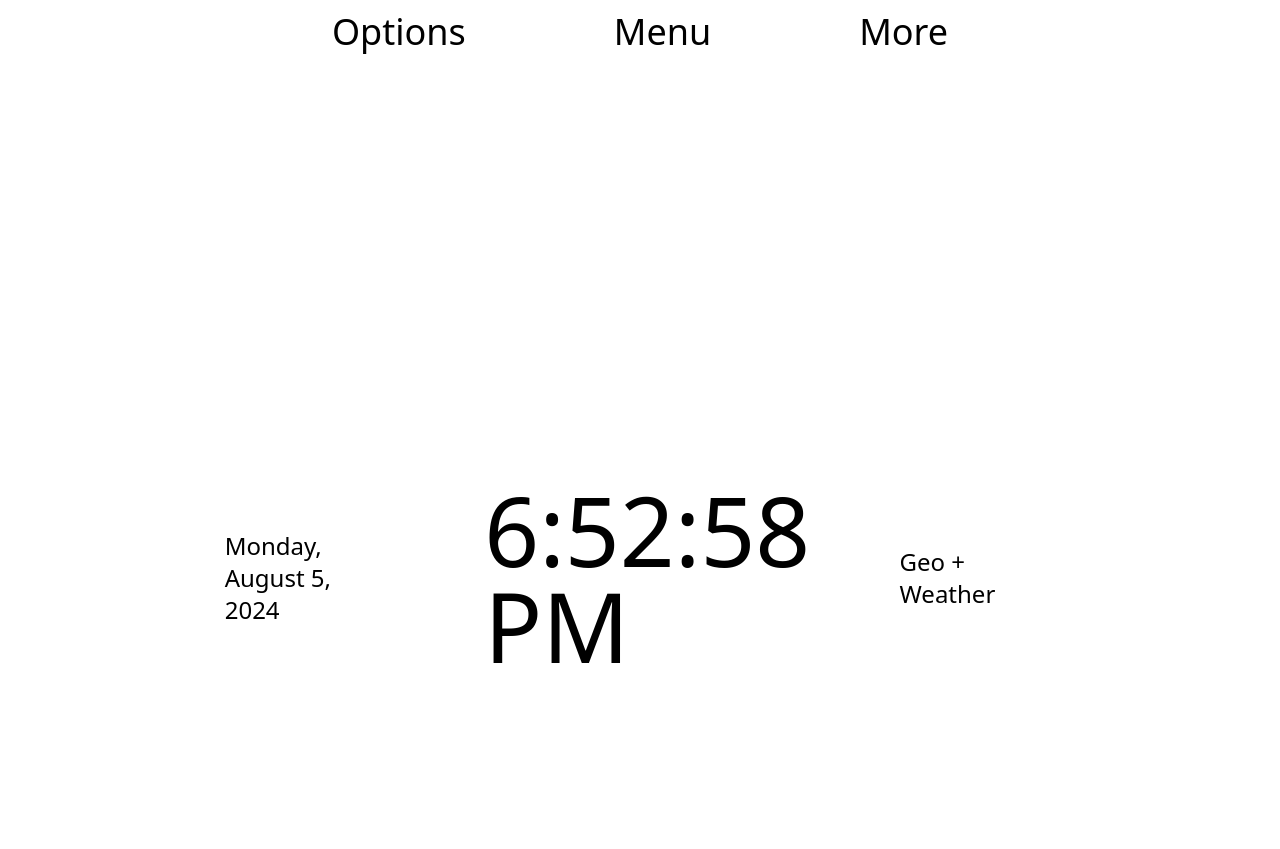
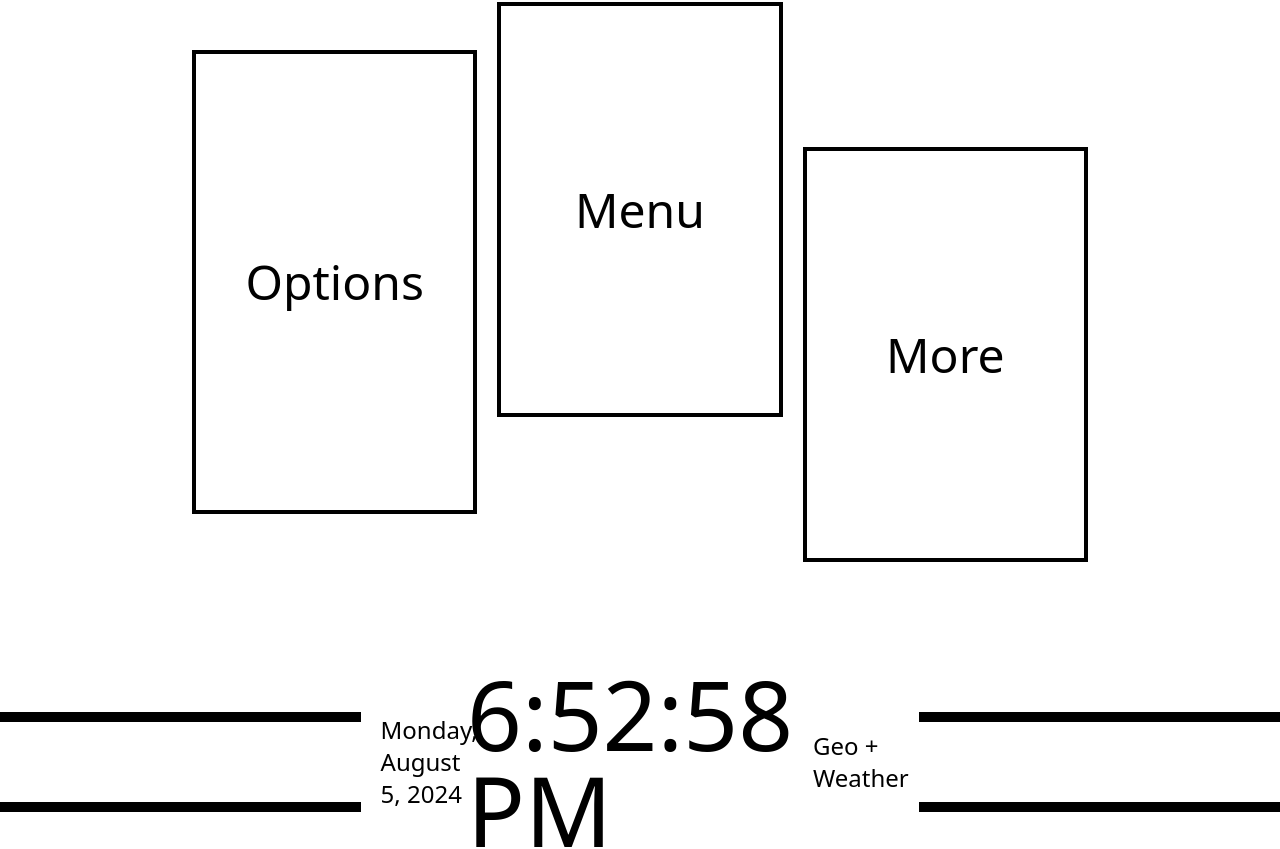
Before and after one commit to Rom-chik/Kyiv, a Vue app: page / in a window 1280 px wide. Shown: the part 318-1167 px from the top of the page. Built offline with nearby package versions, Linux system fonts and the light colour scheme.

Commit message:
Custom design navigation menu done.

```diff
--- a/src/App.vue
+++ b/src/App.vue
@@ -11,11 +11,11 @@ import Timestamps from './components/Timestamps.vue'
   </div>
 
   <!-- Navigations Menu -->
-  <div class="flex w-full justify-center items-baseline h-[60vh]">
+  <div class="flex w-full justify-center items-center h-[70vh]">
       <Navigation/>
   </div>
   <!-- Timestamps -->
-  <div class="flex w-full justify-center items-baseline h-[50vh]">
+  <div class="flex w-full gap-5 justify-center items-center h-[50vh]">
       <Timestamps/>
   </div>
 
--- a/src/components/Navigation.vue
+++ b/src/components/Navigation.vue
@@ -3,61 +3,103 @@
 </script>
 
 <template>
-  <div class="flex justify-evenly flex-wrap gap-[10vw]">
-    <div class="dropdown">
-      <button class="menu--button text-4xl peer">Options</button>
-      <div class="content text-2xl peer-focus:block">
-        <a href="#">option 1</a>
-        <a href="#">option 2</a>
-        <a href="#">option 3</a>
+  <div class="w-[70vw] h-[70vh] grid grid-rows-12 grid-cols-3 gap-5">
+      <div class="row-start-2 row-end-12 nav-button">
+          <div class="text-5xl">Options</div>
+          <div class="dropup">
+              <a href="#">Light/dark theme</a>
+              <a href="#">Mobile/PC</a>
+              <a href="#">Language</a>
           </div>
       </div>
+      <div class="row-start-1 row-end-10 nav-button">
           <div class="dropdown">
-      <button class="menu--button text-4xl peer">Menu</button>
-      <div class="content text-2xl peer-focus:block">
-        <a href="#">option 1</a>
-        <a href="#">option 2</a>
-        <a href="#">option 3</a>
+              <a href="#">Clock</a>
+              <a href="#">Photo set</a>
+              <a href="#">Work in process</a>
           </div>
+          <div class="text-5xl">Menu</div>
       </div>
-    <div class="dropdown">
-      <button class="menu--button text-4xl peer">More</button>
-      <div class="content text-2xl peer-focus:block">
-        <a href="#">option 1</a>
-        <a href="#">option 2</a>
-        <a href="#">option 3</a>
+      <div class="row-start-4 row-end-13 nav-button">
+          <div class="text-5xl">More</div>
+          <div class="dropup">
+            <a href="#">GitHub</a>
+            <a href="#">Instagram</a>
+            <a href="#">@Email</a>
           </div>
       </div>
   </div>
 </template>
 
 <style scoped>
-.dropdown a{
-  display: block;
-  padding: 10px 10px 10px 25px;
-  width: 100%;
+    .nav-button {
+      border-width: 4px;
+      border-color: black;
+      display: flex;
+      flex-direction: column;
+      align-items: center;
+      justify-content: center;
+      cursor: pointer;
+      transition: background-color 0.7s, color 0.7s, height 1s, padding-top 1s, padding-bottom 1s;
+      padding-top: 0;
+      padding-bottom: 0;
+      overflow: hidden;
+      position: relative;
     }
-.dropdown a:hover{
-  background: RGBA(255, 255, 255, 0.7);
+    .nav-button:has(.dropdown):hover {
+      background-color: black;
+      color: white;
+      padding-top: 40px;
+    }
+    .nav-button:has(.dropup):hover {
+      background-color: black;
+      color: white;
+      padding-bottom: 40px;
+    }
+    .dropdown {
+      display: none;
+      flex-direction: column;
+      align-items: center;
+      margin-top: 50px;
+      margin-bottom: 50px;
+      transition: opacity 1s;
+    }
+    .dropup {
+      display: none;
+      flex-direction: column;
+      align-items: center;
+      margin-top: 50px;
+      margin-bottom: 50px;
+      transition: opacity 1s;
+    }
+    .nav-button:hover .dropdown {
+      display: flex;
+      opacity: 1;
+    }
+    .nav-button:hover .dropup {
+      display: flex;
+      opacity: 1;
+    }
+    a {
+      margin: 5px 0;
+      color: black;
+      transition: color 0.7s;
+      border: 2px solid transparent;
+      width: 150px;
+      padding: 5px 5px 5px 20px;
+    }
+    .nav-button:hover a {
+      color: white;
+    }
+    .nav-button:hover a:hover {
+      box-sizing: border-box;
+      border: 2px solid #717171;
       border-radius: 10px;
     }
-.content{
-  display: none;
-  position: absolute;
-  background: RGBA(220, 220, 220, 0.5);
+    a:active {
+      box-sizing: border-box;
+      border: 2px solid #717171;
+      background: #717171;
       border-radius: 10px;
-  min-width: 140px;
-  padding: 5px;
-  margin-top: 10px;
-}
-
-.menu--button{
-  padding: 10px;
-}
-.menu--button:hover{
-  padding: 10px;
-  cursor: pointer;
-  border-radius: 10%;
-  background: #F0F0F0;
     }
 </style>
--- a/src/components/Timestamps.vue
+++ b/src/components/Timestamps.vue
@@ -13,17 +13,25 @@
 </script>
 
 <template>
+    <div class="w-full flex flex-col gap-20">
+        <div class="w-full h-[10px] bg-black"></div>
+        <div class="w-full h-[10px] bg-black"></div>
+    </div>
     <div class="flex justify-around items-center">
           <div class="w-1/6">
               <div class="text-2xl">{{ currentTime.toLocaleDateString(undefined, options) }}</div>
           </div>
-          <div class="justify-center w-1/3">
+          <div class="justify-center w-4/6">
               <div class="text-8xl">{{ currentTime.toLocaleTimeString() }}</div>
           </div>
           <div class="w-1/6">
-            <div class="text-2xl">Geo + Weather</div>
+              <div class="text-2xl">Geo + Weather</div>
           </div>
-      </div>
+    </div>
+    <div class="w-full flex flex-col gap-20">
+        <div class="w-full h-[10px] bg-black"></div>
+        <div class="w-full h-[10px] bg-black"></div>
+    </div>
 </template>
 
 <style scoped>
```
Lines whose indentation alone changed are shown as unchanged.
